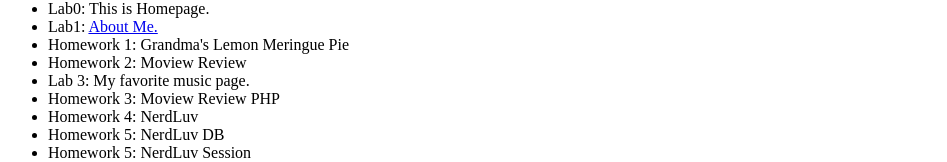
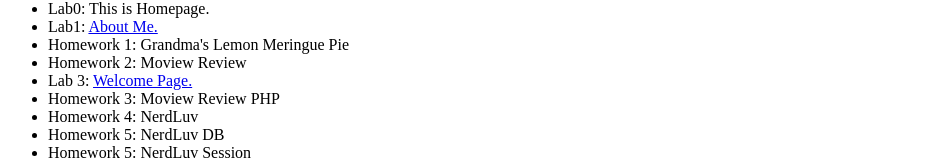
Before and after one commit to Aakartion/WAPCourse, a plain HTML site: page index.html in a window 1280 px wide. Shown: the part 518-680 px from the top of the page, without its empty margins (0-947 px from the left). Drawn offline with Linux system fonts and the light colour scheme.

Commit message:
welcome page is attached

```diff
--- a/index.html
+++ b/index.html
@@ -33,7 +33,7 @@
             Homework 2: Moview Review
         </li>
         <li>
-            Lab 3: My favorite music page.
+            Lab 3: <a href="./pages/lab3/welcome.html">Welcome Page.</a>
         </li>
         <li>
             Homework 3: Moview Review PHP
```
